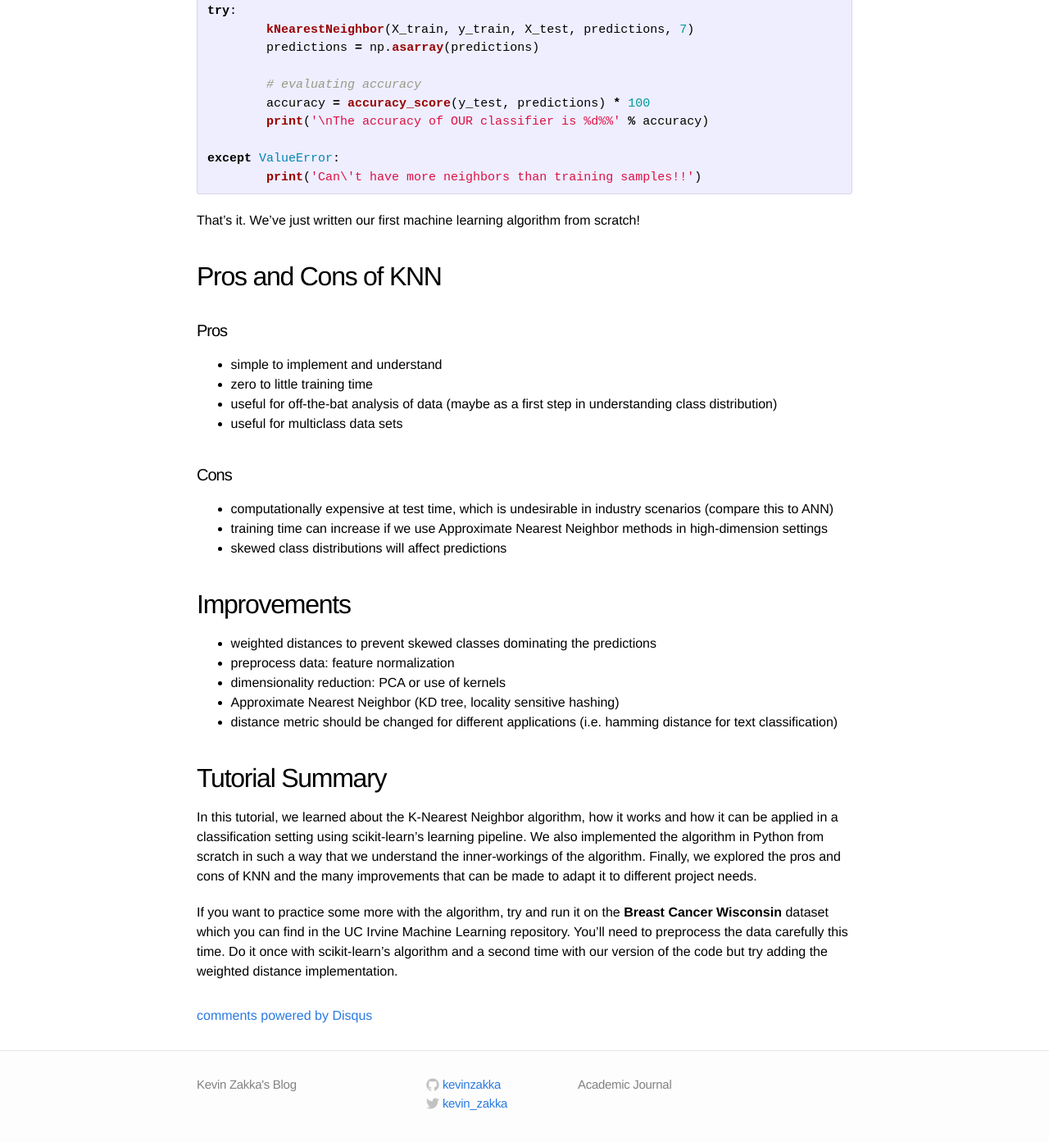
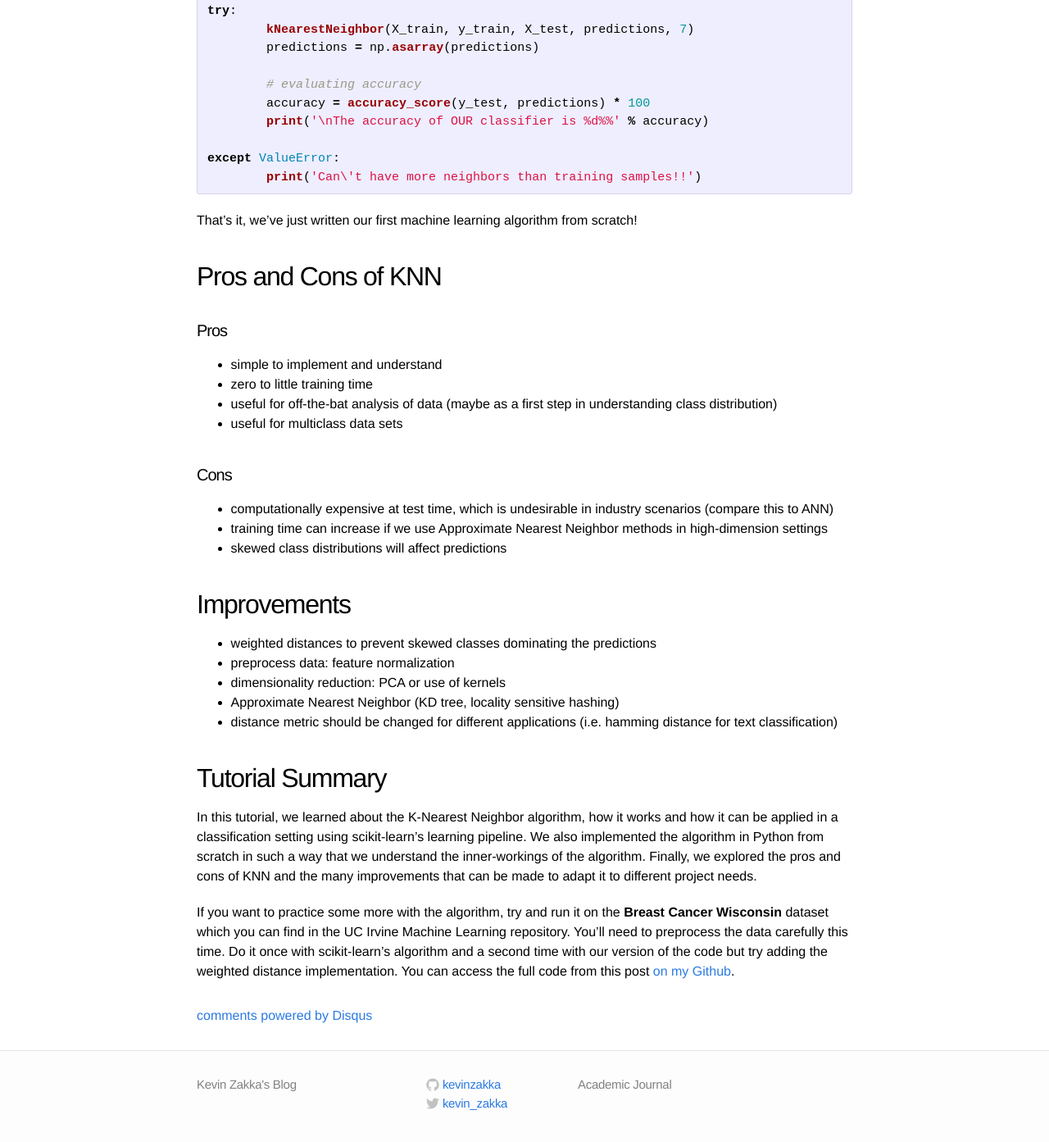
Before and after one commit to WangcsShuai/kevinzakka.github.io, a Jekyll site: the page built from _posts/2016-07-1-k-nearest-neighbor.markdown, in a window 1280 px wide and 1400 px high, scrolled down 10786 px. Shown: the top 1393 px of the window at 82% size. Built offline with Jekyll 4.4.1, drawn with Linux system fonts in a browser that asks for light colours; formulas are drawn with MathJax 3; comment, search, counter and statistics services are not loaded; some of the changed text lies outside the part shown.

Commit message:
Update 2016-07-1-k-nearest-neighbor.markdown

````diff
--- a/_posts/2016-07-1-k-nearest-neighbor.markdown
+++ b/_posts/2016-07-1-k-nearest-neighbor.markdown
@@ -36,7 +36,7 @@ The KNN classifier is also a __non parametric__ and __instance-based__ learning
 ## How does KNN work?
 Given a positive integer K (usually odd to avoid tie situations), an unseen observation $$x$$ and a similarity metric $$d$$, KNN essentially boils down to forming a majority vote between the K most similar instances to $$x$$. Similarity is equivalent to taking the distance between two given data points. A popular choice for $$d$$ is the Euclidean distance
 
-$$d(x, x') = d(x',x) = \sqrt{\left(x_1 - x'_1 \right)^2 + \left(x_2 - x'_2 \right)^2 + \dotsc + \left(x_n - x'_n \right)^2}$$
+$$d(x, x') = \sqrt{\left(x_1 - x'_1 \right)^2 + \left(x_2 - x'_2 \right)^2 + \dotsc + \left(x_n - x'_n \right)^2}$$
 
 but other measures can be more suitable for a given setting and include the Manhattan, Chebyshev and Hamming distance.
 
@@ -291,7 +291,7 @@ try:
 except ValueError:
 	print('Can\'t have more neighbors than training samples!!')
 ```
-That's it. We've just written our first machine learning algorithm from scratch!
+That's it, we've just written our first machine learning algorithm from scratch!
 
 ## Pros and Cons of KNN
 
@@ -320,4 +320,4 @@ That's it. We've just written our first machine learning algorithm from scratch!
 
 In this tutorial, we learned about the K-Nearest Neighbor algorithm, how it works and how it can be applied in a classification setting using scikit-learn's learning pipeline. We also implemented the algorithm in Python from scratch in such a way that we understand the inner-workings of the algorithm. Finally, we explored the pros and cons of KNN and the many improvements that can be made to adapt it to different project needs.
 
-If you want to practice some more with the algorithm, try and run it on the __Breast Cancer Wisconsin__ dataset which you can find in the UC Irvine Machine Learning repository. You'll need to preprocess the data carefully this time. Do it once with scikit-learn's algorithm and a second time with our version of the code but try adding the weighted distance implementation.
+If you want to practice some more with the algorithm, try and run it on the __Breast Cancer Wisconsin__ dataset which you can find in the UC Irvine Machine Learning repository. You'll need to preprocess the data carefully this time. Do it once with scikit-learn's algorithm and a second time with our version of the code but try adding the weighted distance implementation. You can access the full code from this post [on my Github](https://github.com/kevinzakka/blog-code).
````
